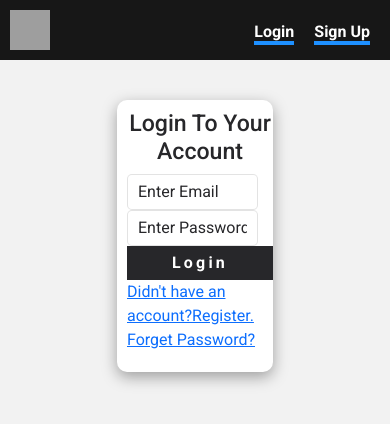
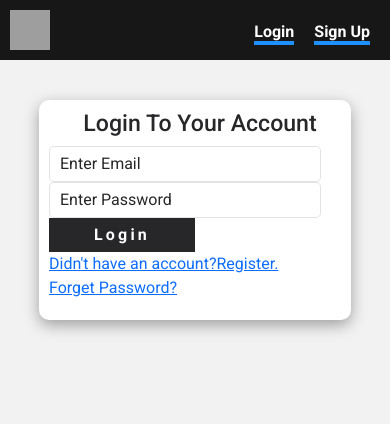
Before and after one commit to Huzaifa-Habib/Online-discount-store, a React (Create React App) app in the folder product/: page / in a window 390 px wide. Shown: the top 424 px of the page. Built offline with nearby package versions, Linux system fonts and the light colour scheme; no server answers; grey boxes are pictures that could not be loaded.

Commit message:
build deploy

```diff
--- a/product/src/components/signup/signup.css
+++ b/product/src/components/signup/signup.css
@@ -122,24 +122,58 @@
     padding-left: 2px;
   }
 
-@media screen and (max-width:660px) {
+
+@media screen and (max-width:800px) {
     .sub-div{
-        width: calc(70vw);
+        width: calc(50vw) !important;
+    }
+
+
+}
+
+@media screen and (max-width:650px) {
+    .sub-div{
+        width: calc(70vw) !important;
+    }
+
+    .error-div{
+        width: calc(60vw);
+    }
+
+
+}
+
+@media screen and (max-width:450px) {
+    .sub-div{
+        width: calc(80vw) !important;
+    }
+
+    .name-div input{
+        width: 90%;
+    }
+
+    .name-div input:nth-child(2){
+        margin-left: 0px;
+
+    }
+
+    .error-div{
+        width: calc(80vw);
     }
 
 }
 
-@media screen and (max-width:350px) {
+
+@media screen and (max-width:320px) {
     .sub-div{
+        width: calc(90vw) !important;
+    }
+    button{
+        padding: 5px 20px;
+    }
+
+    .error-div{
         width: calc(90vw);
     }
 
-    .sub-div h3{
-        font-size: 18px;
-    }
-
-    a{
-        font-size: 12px;
-    }
-
 }
```
Also changed, not shown: 12 other files (tests, documents, lock files or other folders).
